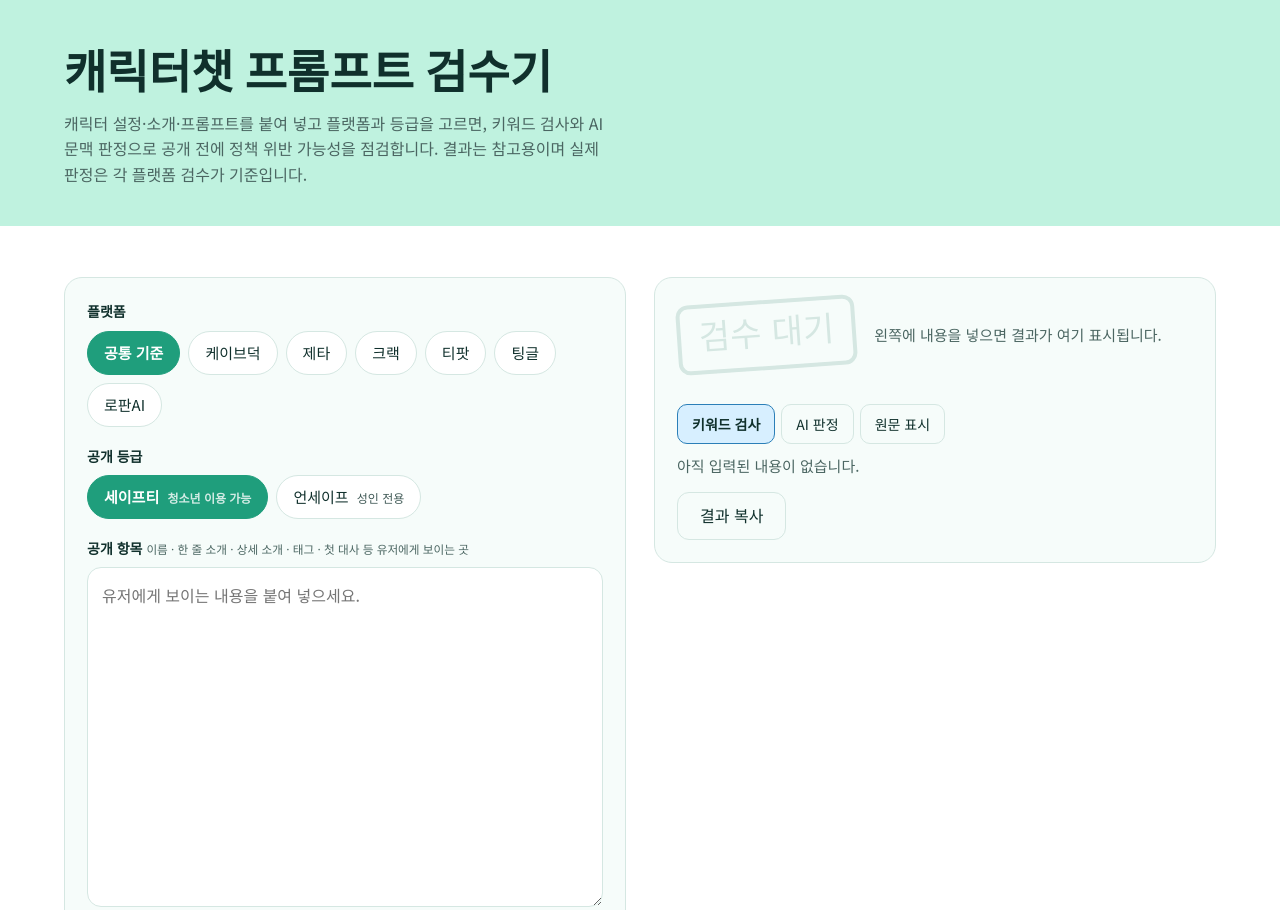
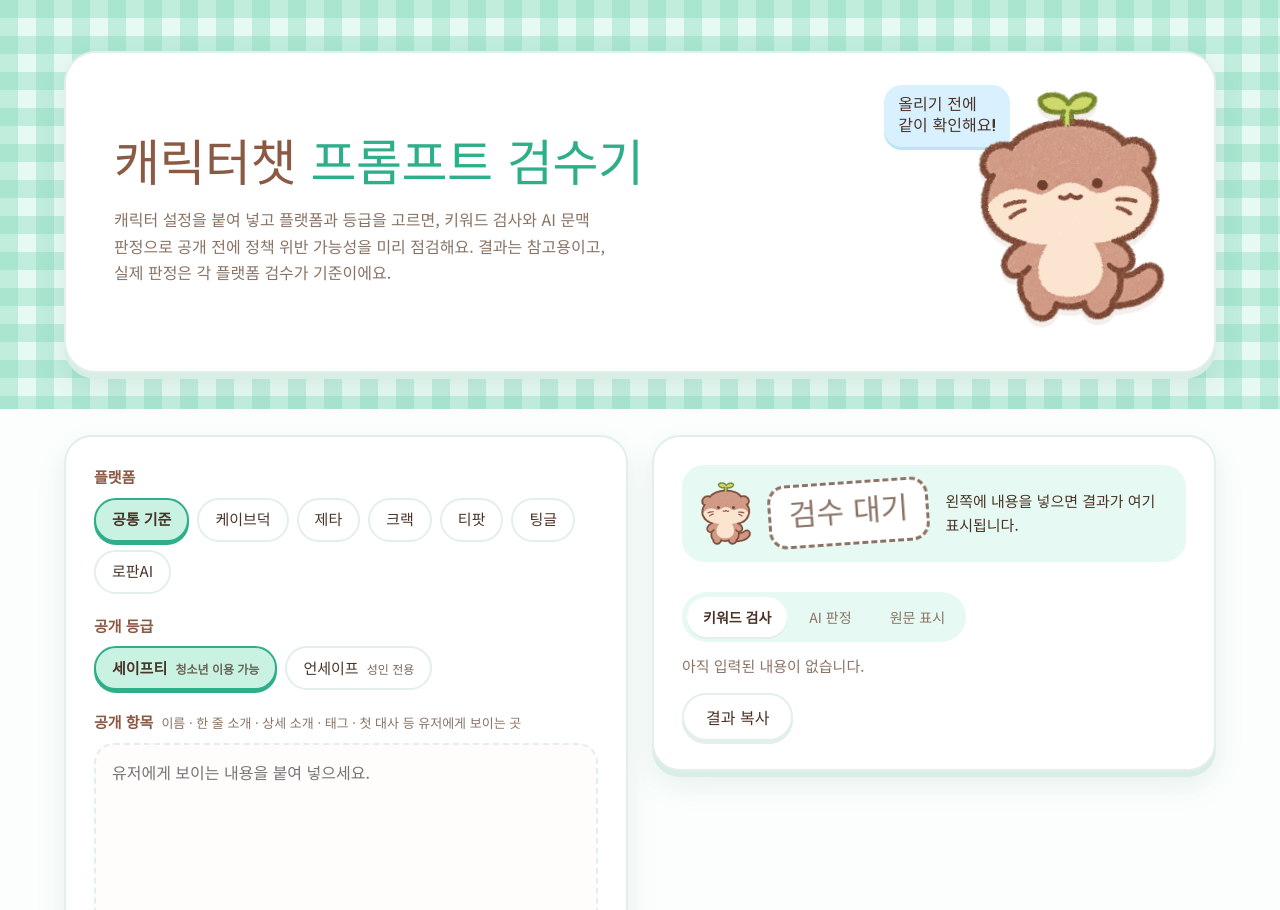
Before and after one commit to ppunyang/prompt-checker, a plain HTML site: page index.html in a window 1280 px wide. Shown: the top 910 px of the page. Drawn offline with Linux system fonts and the light colour scheme.

Commit message:
디자인 개편: 체크무늬, 수달 캐릭터
Co-Authored-By: Claude Opus 5.5 <noreply@anthropic.com>
Claude-Session: https://claude.ai/code/session_01K79mTEP1mXhJ6PznR6YDLP

```diff
--- a/index.html
+++ b/index.html
@@ -5,79 +5,104 @@
 <meta name="viewport" content="width=device-width, initial-scale=1">
 <title>캐릭터챗 프롬프트 검수기</title>
 <link rel="preconnect" href="https://fonts.googleapis.com">
-<link href="https://fonts.googleapis.com/css2?family=Gothic+A1:wght@500;700;800&family=Noto+Sans+KR:wght@400;500;700&family=Black+Han+Sans&display=swap" rel="stylesheet">
+<link href="https://fonts.googleapis.com/css2?family=Jua&family=Noto+Sans+KR:wght@400;500;700&display=swap" rel="stylesheet">
 <style>
-/* VOICE: 꼼꼼한 검수 담당자의 체크 시트. 차분하고 실무적.
-   IDEA: 심사 서류에 찍히는 검수 도장 + 형광펜으로 표시한 원고.
-   PICTURE: 입력 원고와 결과 도장, 원문 위 형광펜 하이라이트.
-   COLOUR and TYPE: 민트 필드 + 하늘색 보조 + 코랄 경고. Gothic A1 / Noto Sans KR / 도장은 Black Han Sans.
-   LAYOUT: 상단 민트 밴드, 좌측 원고 입력, 우측 판정 결과, 하단 플랫폼별 정책 요약. */
+/* VOICE: 다정하고 꼼꼼한 검수 도우미. 깔끔하고 귀엽게, 정보는 또렷하게.
+   IDEA: 피크닉 매트 같은 민트 깅엄 체크 위에 놓인 검수 노트, 새싹 수달이 옆에서 같이 확인해 줌.
+   PICTURE: 상단 체크무늬 밴드 위 수달 + 말풍선, 결과 카드의 둥근 도장.
+   COLOUR and TYPE: 민트·하늘색 파스텔, 수달 브라운을 잉크로, 위반은 코랄. 제목 Jua, 본문 Noto Sans KR.
+   LAYOUT: 체크 밴드 히어로, 둥근 카드 두 장(입력/결과), 하늘색 체크 바탕의 정책 카드, 작은 수달 푸터. */
 :root{color-scheme:light dark;
---bg:light-dark(#ffffff,#0e2224);--ink:light-dark(#10302c,#e3f6f1);--sub:light-dark(#4b6662,#a5c4be);
---mint:light-dark(#bff2df,#123d38);--mintd:light-dark(#1f9e7c,#4fd6ae);--sky:light-dark(#d7efff,#16344a);--skyd:light-dark(#2b7fb8,#8fcdf5);
---line:light-dark(#d5e7e2,#24413f);--panel:light-dark(#f6fcfa,#132c2e);
---bad:light-dark(#d93a3f,#ff7a7d);--badbg:light-dark(#ffe3e3,#4a1f22);--warn:light-dark(#b9770e,#f3c060);--warnbg:light-dark(#fff1cf,#45361a);--info:var(--skyd);--infobg:var(--sky)}
+--bg:light-dark(#fbfefd,#11262a);--ink:light-dark(#4a3428,#f1e9e2);--sub:light-dark(#8a7365,#c7b8ad);
+--card:light-dark(#ffffff,#18343a);--line:light-dark(#e3efe9,#28474c);
+--mint:light-dark(#c9f2e3,#1d4a44);--mint2:light-dark(#e6f9f2,#173f3b);--mintd:light-dark(#2fae8a,#6be0bd);
+--sky:light-dark(#d9f0ff,#1b3d55);--sky2:light-dark(#eef8ff,#16334a);--skyd:light-dark(#3a8fcc,#9fd6fa);
+--brown:light-dark(#8a5a44,#e2b79f);
+--bad:light-dark(#e2555a,#ff8f91);--badbg:light-dark(#ffe8e8,#4d2427);--warn:light-dark(#c98a12,#f6c86a);--warnbg:light-dark(#fff4d6,#4a3a1b);--info:var(--skyd);--infobg:var(--sky2);
+--shadow:0 6px 0 light-dark(#d8eee5,#0b1d20),0 14px 30px light-dark(rgba(60,120,100,.10),rgba(0,0,0,.35))}
 :root[data-theme=light]{color-scheme:light}:root[data-theme=dark]{color-scheme:dark}
 *{box-sizing:border-box;min-width:0}
-body{margin:0;background:var(--bg);color:var(--ink);font:16px/1.6 "Noto Sans KR",system-ui,sans-serif;overflow-x:clip}
-h1,h2,h3{font-family:"Gothic A1","Noto Sans KR",sans-serif;margin:0;text-wrap:balance}
+body{margin:0;background:var(--bg);color:var(--ink);font:16px/1.65 "Noto Sans KR",system-ui,sans-serif;overflow-x:clip}
+body,textarea{word-break:keep-all}
+h1,h2,h3{font-family:"Jua","Noto Sans KR",sans-serif;font-weight:400;margin:0;text-wrap:balance;letter-spacing:-.01em}
+.wrap{max-width:1180px;margin:0 auto}
 .band{padding:clamp(28px,4vw,56px) max(5vw,16px)}
-.wrap{max-width:1240px;margin:0 auto}
-header.band{background:var(--mint);padding-bottom:clamp(24px,3vw,40px)}
-header h1{font-size:clamp(30px,4.4vw,46px);line-height:1.08;font-weight:800}
-header p{margin:10px 0 0;color:var(--sub);max-width:62ch}
-.grid{display:grid;grid-template-columns:minmax(0,1fr) minmax(0,1fr);gap:28px;align-items:start}
+.check{background-color:var(--mint2);background-image:linear-gradient(90deg,light-dark(rgba(122,214,180,.35),rgba(107,224,189,.10)) 50%,transparent 50%),linear-gradient(light-dark(rgba(122,214,180,.35),rgba(107,224,189,.10)) 50%,transparent 50%);background-size:36px 36px}
+.check.sky{background-color:var(--sky2);background-image:linear-gradient(90deg,light-dark(rgba(140,200,240,.28),rgba(159,214,250,.08)) 50%,transparent 50%),linear-gradient(light-dark(rgba(140,200,240,.28),rgba(159,214,250,.08)) 50%,transparent 50%)}
+.hero{padding:clamp(28px,4vw,52px) max(5vw,16px) clamp(20px,3vw,36px)}
+.heroin{display:grid;grid-template-columns:minmax(0,1fr) auto;gap:clamp(16px,3vw,40px);align-items:center;background:var(--card);border-radius:32px;padding:clamp(22px,3.5vw,40px) clamp(22px,4vw,48px);box-shadow:var(--shadow);border:2px solid var(--line)}
+.hero h1{font-size:clamp(32px,4.6vw,50px);line-height:1.1;color:var(--brown)}
+.hero h1 span{color:var(--mintd)}
+.hero p{margin:12px 0 0;color:var(--sub);max-width:56ch}
+.otter{position:relative;width:clamp(130px,17vw,190px)}
+.otter img{width:100%;height:auto;display:block;filter:drop-shadow(0 6px 0 light-dark(rgba(138,90,68,.10),rgba(0,0,0,.25)))}
+@media(prefers-reduced-motion:no-preference){.otter img{animation:bob 3.2s ease-in-out infinite}@keyframes bob{50%{transform:translateY(-6px) rotate(-2deg)}}}
+.bubble{position:absolute;top:-8px;right:82%;white-space:nowrap;background:var(--sky);color:var(--ink);font-family:"Jua",sans-serif;font-size:16px;line-height:1.3;padding:10px 14px;border-radius:18px 18px 4px 18px;box-shadow:0 3px 0 light-dark(#bfe2f8,#0e2433)}
+@media(max-width:640px){.heroin{grid-template-columns:minmax(0,1fr)}.otter{justify-self:end;margin-top:-6px;width:120px}.bubble{top:10px;right:105%}}
+main.band{padding-top:clamp(16px,2vw,28px)}
+.grid{display:grid;grid-template-columns:minmax(0,1fr) minmax(0,1fr);gap:24px;align-items:start}
 @media(max-width:900px){.grid{grid-template-columns:minmax(0,1fr)}}
-.card{background:var(--panel);border:1px solid var(--line);border-radius:18px;padding:22px}
-.lab{font-size:14px;font-weight:700;margin:0 0 8px;display:block}
-.chips{display:flex;flex-wrap:wrap;gap:8px;margin-bottom:18px}
-.chip{font:inherit;font-size:15px;min-height:44px;padding:0 16px;border-radius:999px;border:1.5px solid var(--line);background:var(--bg);color:var(--ink);cursor:pointer}
-.chip[aria-pressed=true]{background:var(--mintd);border-color:var(--mintd);color:light-dark(#fff,#062420);font-weight:700}
-.chip small{font-size:12px;opacity:.8;margin-left:4px}
-textarea{width:100%;min-height:340px;font:16px/1.65 "Noto Sans KR",sans-serif;color:var(--ink);background:var(--bg);border:1.5px solid var(--line);border-radius:14px;padding:14px;resize:vertical}
-textarea:focus,.chip:focus-visible,button:focus-visible{outline:3px solid var(--skyd);outline-offset:2px}
+.card{background:var(--card);border:2px solid var(--line);border-radius:28px;padding:clamp(18px,2.4vw,28px);box-shadow:var(--shadow)}
+.lab{font-size:15px;font-weight:700;margin:0 0 8px;display:flex;gap:8px;align-items:baseline;flex-wrap:wrap;color:var(--brown)}
+.lab small{font-weight:400;color:var(--sub);font-size:13px}
+.chips{display:flex;flex-wrap:wrap;gap:8px;margin-bottom:20px}
+.chip{font:inherit;font-size:15px;min-height:44px;padding:0 16px;border-radius:999px;border:2px solid var(--line);background:var(--card);color:var(--ink);cursor:pointer;transition:transform .15s,background .15s}
+.chip:hover{background:var(--mint2)}
+.chip[aria-pressed=true]{background:var(--mint);border-color:var(--mintd);color:var(--ink);font-weight:700;box-shadow:0 3px 0 var(--mintd)}
+.chip small{font-size:12px;opacity:.75;margin-left:4px}
+textarea{width:100%;min-height:260px;font:16px/1.7 "Noto Sans KR",sans-serif;color:var(--ink);background:light-dark(#fffdfb,#142d32);border:2px dashed var(--line);border-radius:20px;padding:14px 16px;resize:vertical}
+textarea:focus{border-style:solid;border-color:var(--mintd);outline:none;box-shadow:0 0 0 4px var(--mint2)}
+.chip:focus-visible,button:focus-visible,summary:focus-visible{outline:3px solid var(--skyd);outline-offset:2px}
 .row{display:flex;flex-wrap:wrap;gap:10px;align-items:center;margin-top:14px}
-.btn{font:inherit;font-weight:700;min-height:48px;padding:0 22px;border-radius:12px;border:0;cursor:pointer;background:var(--mintd);color:light-dark(#fff,#062420)}
-.btn.ghost{background:transparent;color:var(--ink);border:1.5px solid var(--line);font-weight:500}
+.btn{font:inherit;font-weight:700;min-height:48px;padding:0 22px;border-radius:999px;border:0;cursor:pointer;background:var(--mintd);color:light-dark(#fff,#0b2622);box-shadow:0 4px 0 light-dark(#1f8a6c,#3fa786);transition:transform .1s,box-shadow .1s}
+.btn:active{transform:translateY(3px);box-shadow:0 1px 0 light-dark(#1f8a6c,#3fa786)}
+.btn.ghost{background:var(--card);color:var(--ink);border:2px solid var(--line);font-weight:500;box-shadow:0 3px 0 var(--line)}
+.btn.soft{background:var(--sky);color:var(--ink);box-shadow:0 4px 0 light-dark(#a9d6f3,#0e2433)}
 .btn:disabled{opacity:.55;cursor:wait}
 .count{margin-left:auto;font-size:13px;color:var(--sub)}
-.stampbox{display:flex;gap:18px;align-items:center;margin-bottom:16px;flex-wrap:wrap}
-.stamp{font-family:"Black Han Sans",sans-serif;font-size:clamp(26px,3.4vw,34px);line-height:1;padding:14px 18px;border:4px solid currentColor;border-radius:12px;transform:rotate(-4deg);white-space:nowrap}
-.stamp.ok{color:var(--mintd)}.stamp.warn{color:var(--warn)}.stamp.bad{color:var(--bad)}.stamp.idle{color:var(--line)}
-@media(prefers-reduced-motion:no-preference){.stamp.pop{animation:pop .35s ease-out}@keyframes pop{0%{transform:scale(1.6) rotate(-10deg);opacity:0}100%{transform:scale(1) rotate(-4deg);opacity:1}}}
-.stampbox p{margin:0;flex:1 1 220px;color:var(--sub);font-size:15px}
-.tally{display:flex;gap:8px;flex-wrap:wrap;margin:0 0 14px}
-.tag{font-size:13px;font-weight:700;padding:3px 10px;border-radius:999px;white-space:nowrap}
+.stampbox{display:flex;gap:16px;align-items:center;margin-bottom:14px;flex-wrap:wrap;background:var(--mint2);border-radius:22px;padding:16px 18px}
+.stamp{font-family:"Jua",sans-serif;font-size:clamp(24px,3vw,30px);line-height:1;padding:14px 18px;border:3px dashed currentColor;border-radius:18px;transform:rotate(-4deg);white-space:nowrap;background:var(--card)}
+.stamp.ok{color:var(--mintd)}.stamp.warn{color:var(--warn)}.stamp.bad{color:var(--bad)}.stamp.idle{color:var(--sub)}
+@media(prefers-reduced-motion:no-preference){.stamp.pop{animation:pop .4s cubic-bezier(.3,1.6,.5,1)}@keyframes pop{0%{transform:scale(1.5) rotate(-12deg);opacity:0}100%{transform:scale(1) rotate(-4deg);opacity:1}}}
+.stampbox p{margin:0;flex:1 1 200px;font-size:15px}
+.mini{width:52px;height:auto;flex:none}
+.tally{display:flex;gap:8px;flex-wrap:wrap;margin:0 0 6px}
+.tag{font-size:13px;font-weight:700;padding:3px 11px;border-radius:999px;white-space:nowrap}
 .t-bad{background:var(--badbg);color:var(--bad)}.t-warn{background:var(--warnbg);color:var(--warn)}.t-info{background:var(--infobg);color:var(--info)}.t-ok{background:var(--mint);color:var(--mintd)}
 .issues{list-style:none;margin:0;padding:0;display:grid;gap:10px}
-.issues li{border:1px solid var(--line);border-radius:12px;padding:12px 14px;background:var(--bg)}
+.issues li{border:2px solid var(--line);border-radius:18px;padding:12px 16px;background:var(--card)}
 .issues .h{display:flex;gap:8px;flex-wrap:wrap;align-items:center;margin-bottom:4px}
 .issues q{font-weight:700}
 .issues .fix{margin-top:6px;font-size:15px;color:var(--sub)}
 .issues .fix b{color:var(--mintd)}
-.tabs{display:flex;gap:6px;margin:18px 0 10px;flex-wrap:wrap}
-.tabs button{font:inherit;font-size:14px;min-height:40px;padding:0 14px;border-radius:10px;border:1.5px solid var(--line);background:transparent;color:var(--ink);cursor:pointer}
-.tabs button[aria-selected=true]{background:var(--sky);border-color:var(--skyd);font-weight:700}
-.marked{white-space:pre-wrap;overflow-wrap:anywhere;background:var(--bg);border:1px solid var(--line);border-radius:12px;padding:14px;max-height:360px;overflow:auto;font-size:15px}
-mark{border-radius:4px;padding:0 2px;color:inherit}
+.tabs{display:flex;gap:6px;margin:16px 0 12px;flex-wrap:wrap;background:var(--mint2);padding:5px;border-radius:999px;width:fit-content;max-width:100%}
+.tabs button{font:inherit;font-size:14px;min-height:40px;padding:0 16px;border-radius:999px;border:0;background:transparent;color:var(--sub);cursor:pointer}
+.tabs button[aria-selected=true]{background:var(--card);color:var(--ink);font-weight:700;box-shadow:0 2px 0 var(--line)}
+.marked{white-space:pre-wrap;overflow-wrap:anywhere;background:light-dark(#fffdfb,#142d32);border:2px solid var(--line);border-radius:18px;padding:14px 16px;max-height:380px;overflow:auto;font-size:15px}
+mark{border-radius:6px;padding:0 3px;color:inherit}
 mark.bad{background:var(--badbg);box-shadow:inset 0 -2px var(--bad)}mark.warn{background:var(--warnbg);box-shadow:inset 0 -2px var(--warn)}mark.info{background:var(--infobg)}
 .empty{color:var(--sub);font-size:15px;padding:8px 0}
 .note{font-size:13px;color:var(--sub);margin-top:12px}
 .ai-out .sum{margin:0 0 12px}
+details summary{list-style:none}details summary::-webkit-details-marker{display:none}
 .spin{display:inline-block;width:14px;height:14px;border:2px solid currentColor;border-right-color:transparent;border-radius:50%;animation:sp 1s linear infinite;vertical-align:-2px;margin-right:6px}@keyframes sp{to{transform:rotate(1turn)}}
-.policy{display:grid;grid-template-columns:repeat(auto-fill,minmax(min(100%,340px),1fr));gap:16px;margin-top:18px}
-.policy .card h3{font-size:19px;margin-bottom:4px}
-.policy ul{margin:10px 0 0;padding-left:18px;font-size:15px}.policy li{margin:3px 0}
-.policy a{color:var(--skyd);font-size:14px;overflow-wrap:anywhere}
+.policy{display:grid;grid-template-columns:repeat(auto-fill,minmax(min(100%,330px),1fr));gap:18px;margin-top:20px}
+.policy .card h3{font-size:22px;margin-bottom:6px;color:var(--brown)}
+.policy ul{margin:10px 0 0;padding-left:18px;font-size:15px}.policy li{margin:4px 0}.policy li::marker{color:var(--mintd)}
+.policy a{color:var(--skyd);font-size:14px;font-weight:700;overflow-wrap:anywhere}
 .meta{font-size:13px;color:var(--sub)}
-h2{font-size:clamp(24px,3vw,32px);line-height:1.1}
-footer{font-size:13px;color:var(--sub);border-top:1px solid var(--line)}
+h2{font-size:clamp(26px,3.2vw,34px);line-height:1.15;color:var(--brown)}
+.policyhead{background:var(--card);border-radius:24px;padding:18px 22px;display:inline-block;box-shadow:var(--shadow);border:2px solid var(--line);max-width:100%}
+footer{font-size:13px;color:var(--sub)}
+footer .wrap{display:flex;gap:14px;align-items:center}
+footer img{width:44px;height:auto;flex:none}
 </style>
 </head>
 <body>
-<header class="band"><div class="wrap">
-<h1>캐릭터챗 프롬프트 검수기</h1>
-<p>캐릭터 설정·소개·프롬프트를 붙여 넣고 플랫폼과 등급을 고르면, 키워드 검사와 AI 문맥 판정으로 공개 전에 정책 위반 가능성을 점검합니다. 결과는 참고용이며 실제 판정은 각 플랫폼 검수가 기준입니다.</p>
+<header class="hero check"><div class="wrap heroin">
+<div><h1>캐릭터챗 <span>프롬프트 검수기</span></h1>
+<p>캐릭터 설정을 붙여 넣고 플랫폼과 등급을 고르면, 키워드 검사와 AI 문맥 판정으로 공개 전에 정책 위반 가능성을 미리 점검해요. 결과는 참고용이고, 실제 판정은 각 플랫폼 검수가 기준이에요.</p></div>
+<div class="otter"><div class="bubble">올리기 전에<br>같이 확인해요!</div><img src="otter.png" alt="새싹을 단 수달 캐릭터" width="300" height="376"></div>
 </div></header>
 
 <main class="band"><div class="wrap grid">
@@ -96,7 +121,7 @@ footer{font-size:13px;color:var(--sub);border-top:1px solid var(--line)}
   <p class="note" style="margin-top:8px">비공개 항목에서 걸린 표현은 보통 위반으로 보지 않아 ‘참고’로 낮춥니다. 단, 미성년자·근친·성범죄·실존 인물·저작권 관련은 비공개여도 그대로 판정합니다.</p>
   <div class="row">
     <button class="btn" id="aiBtn" hidden>AI 문맥 판정</button>
-    <button class="btn ghost" id="promptBtn">AI 판정 프롬프트 복사</button>
+    <button class="btn soft" id="promptBtn">AI 판정 프롬프트 복사</button>
     <button class="btn ghost" id="sampleBtn">예시 넣기</button>
     <button class="btn ghost" id="clearBtn">지우기</button>
     <span class="count" id="count">0자</span>
@@ -107,7 +132,7 @@ footer{font-size:13px;color:var(--sub);border-top:1px solid var(--line)}
 </section>
 
 <section class="card" aria-label="검수 결과" aria-live="polite">
-  <div class="stampbox"><div class="stamp idle" id="stamp">검수 대기</div><p id="verdictTxt">왼쪽에 내용을 넣으면 결과가 여기 표시됩니다.</p></div>
+  <div class="stampbox"><img class="mini" src="otter.png" alt="" width="52" height="65"><div class="stamp idle" id="stamp">검수 대기</div><p id="verdictTxt">왼쪽에 내용을 넣으면 결과가 여기 표시됩니다.</p></div>
   <div class="tally" id="tally"></div>
   <div class="tabs" role="tablist">
     <button role="tab" aria-selected="true" data-t="kw">키워드 검사</button>
@@ -121,15 +146,13 @@ footer{font-size:13px;color:var(--sub);border-top:1px solid var(--line)}
 </section>
 </div></main>
 
-<section class="band" style="background:var(--sky)"><div class="wrap">
-<h2>플랫폼별 반영 기준</h2>
-<p class="meta" style="font-size:15px;margin:8px 0 0">2026년 11월 24일에 공개 문서를 확인해 요약했습니다. 정책은 수시로 바뀌니 공개 전 원문을 꼭 다시 확인하세요.</p>
+<section class="band check sky"><div class="wrap">
+<div class="policyhead"><h2>플랫폼별 반영 기준</h2>
+<p class="meta" style="font-size:15px;margin:6px 0 0">2026년 11월 24일에 공개 문서를 확인해 요약했습니다. 정책은 수시로 바뀌니 공개 전 원문을 꼭 다시 확인하세요.</p></div>
 <div class="policy" id="policy"></div>
 </div></section>
 
-<footer class="band"><div class="wrap">
-이 도구는 플랫폼 공식 서비스가 아니며 검수 통과를 보장하지 않습니다. 키워드 검사는 단어만 보므로 오탐·누락이 있을 수 있고, AI 판정도 틀릴 수 있습니다. 수정안은 규정을 지키는 방향으로만 제시하며, 필터를 피해 가는 표현은 안내하지 않습니다.
-</div></footer>
+<footer class="band"><div class="wrap"><img src="otter.png" alt="" width="44" height="55"><p style="margin:0">이 도구는 플랫폼 공식 서비스가 아니며 검수 통과를 보장하지 않습니다. 키워드 검사는 단어만 보므로 오탐·누락이 있을 수 있고, AI 판정도 틀릴 수 있습니다. 수정안은 규정을 지키는 방향으로만 제시하며, 필터를 피해 가는 표현은 안내하지 않습니다.</p></div></footer>
 
 <script>
 {
```
Also changed, not shown: otter.png (added).
